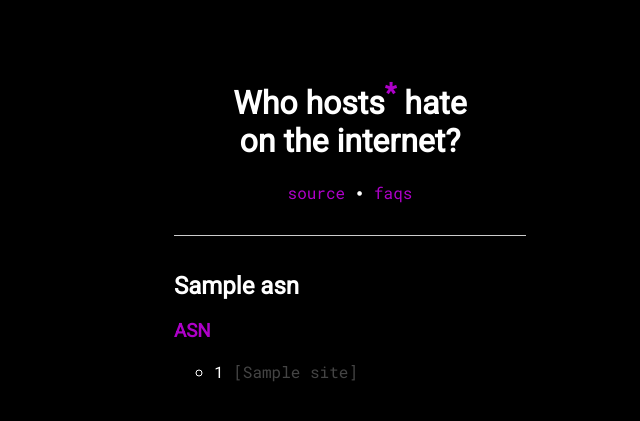
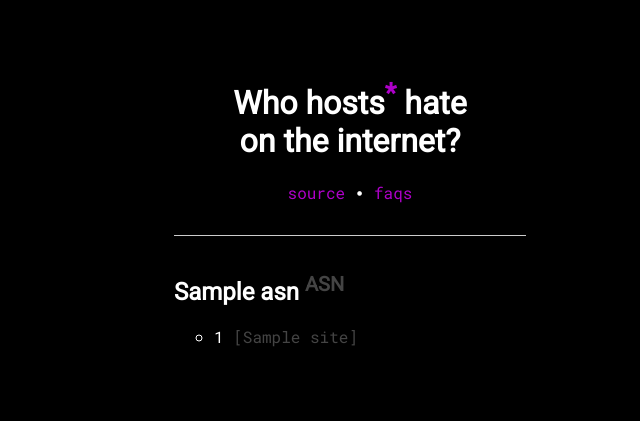
Before and after one commit to frewsxcv/who-hosts-hate, a Python web app: template templates/index.html.j2 in a window 1280 px wide. Shown: the top 421 px of the page, without its empty margins (290-930 px from the left). Run offline with Jinja, Linux system fonts and the light colour scheme; the template is opened without the code that fills it: most values are stand-ins (such as "Sample title", 1, 10 or a date in 2020).

Commit message:
reposition the asn link

```diff
--- a/templates/index.html.j2
+++ b/templates/index.html.j2
@@ -12,8 +12,7 @@
 <ol>
   {% for asn, sites in isps_data %}
   <li>
-    <h2>{{ asn.name }}</h2>
-    <h3><a href="https://www.peeringdb.com/asn/{{ asn.number }}">ASN</a></h3>
+    <h2>{{ asn.name }} <sup><a class="dark-grey" href="https://www.peeringdb.com/asn/{{ asn.number }}">ASN</a></sup></h2>
     <ul>
       {% for site in sites %}
       <li class="monospace" style="color: {{ site[1] }}">
```
